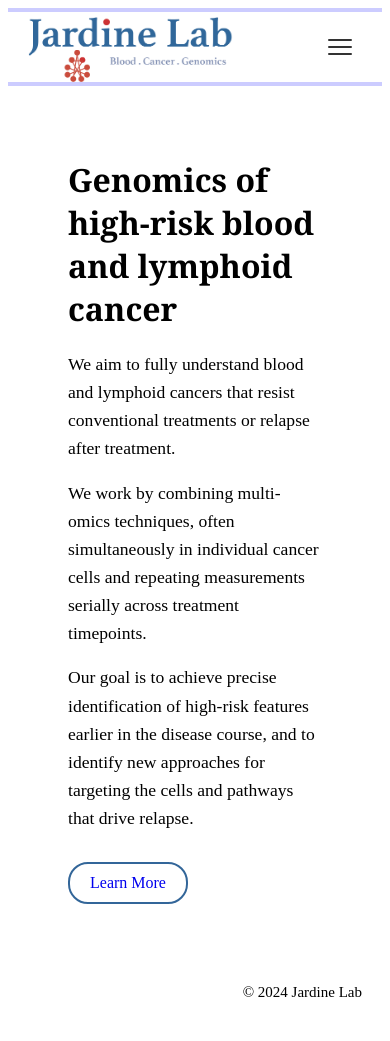
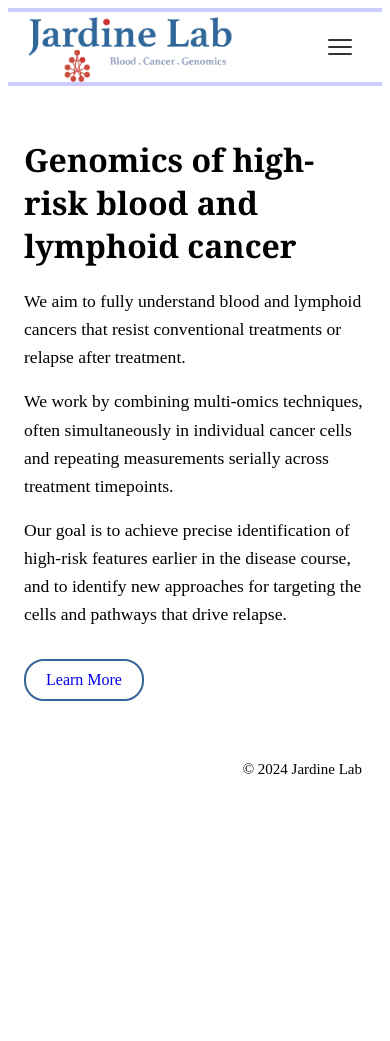
Before and after one commit to vkorak/vkorak.github.io, a Jekyll site: the page built from index.md, in a window 390 px wide. Built offline with Jekyll 4.4.1, drawn with Linux system fonts in a browser that asks for light colours; after the commit the page ends 900 px from its top, so only the background shows below that.

Commit message:
reduce padding on mobile

```diff
--- a/_includes/head.html
+++ b/_includes/head.html
@@ -7,3 +7,10 @@
     integrity="sha512-+4zCK9k+qNFUR5X+cKL9EIR+ZOhtIloNl9GIKS57V1MyNsYpYcUrUeQc9vNfzsWfV28IaLL3i96P9sdNyeRssA=="
     crossorigin="anonymous" />
 </head>
+<style>
+@media (max-width: 768px) {
+  main {
+    padding: 20px 16px !important;
+  }
+}
+</style>
```
